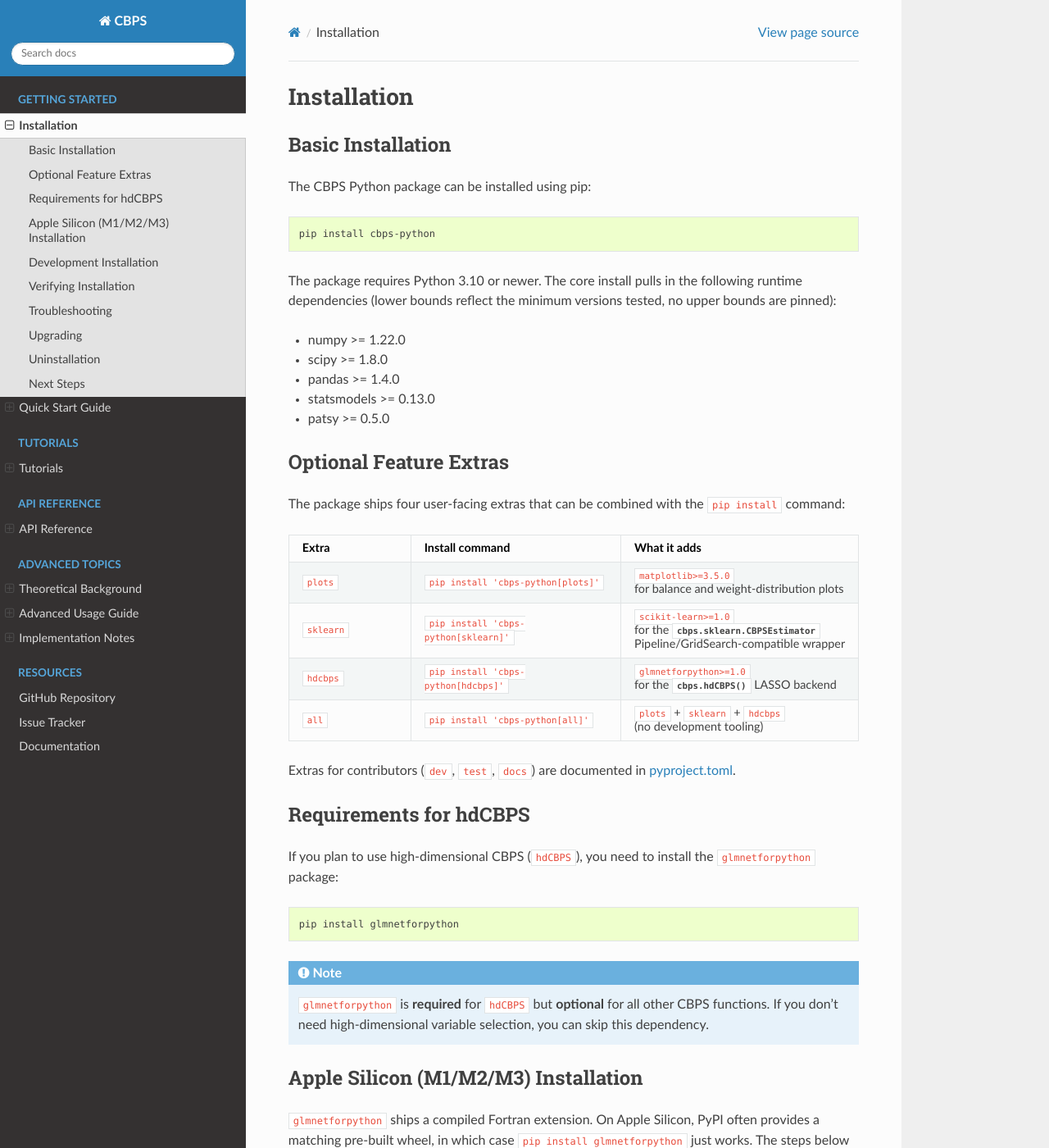
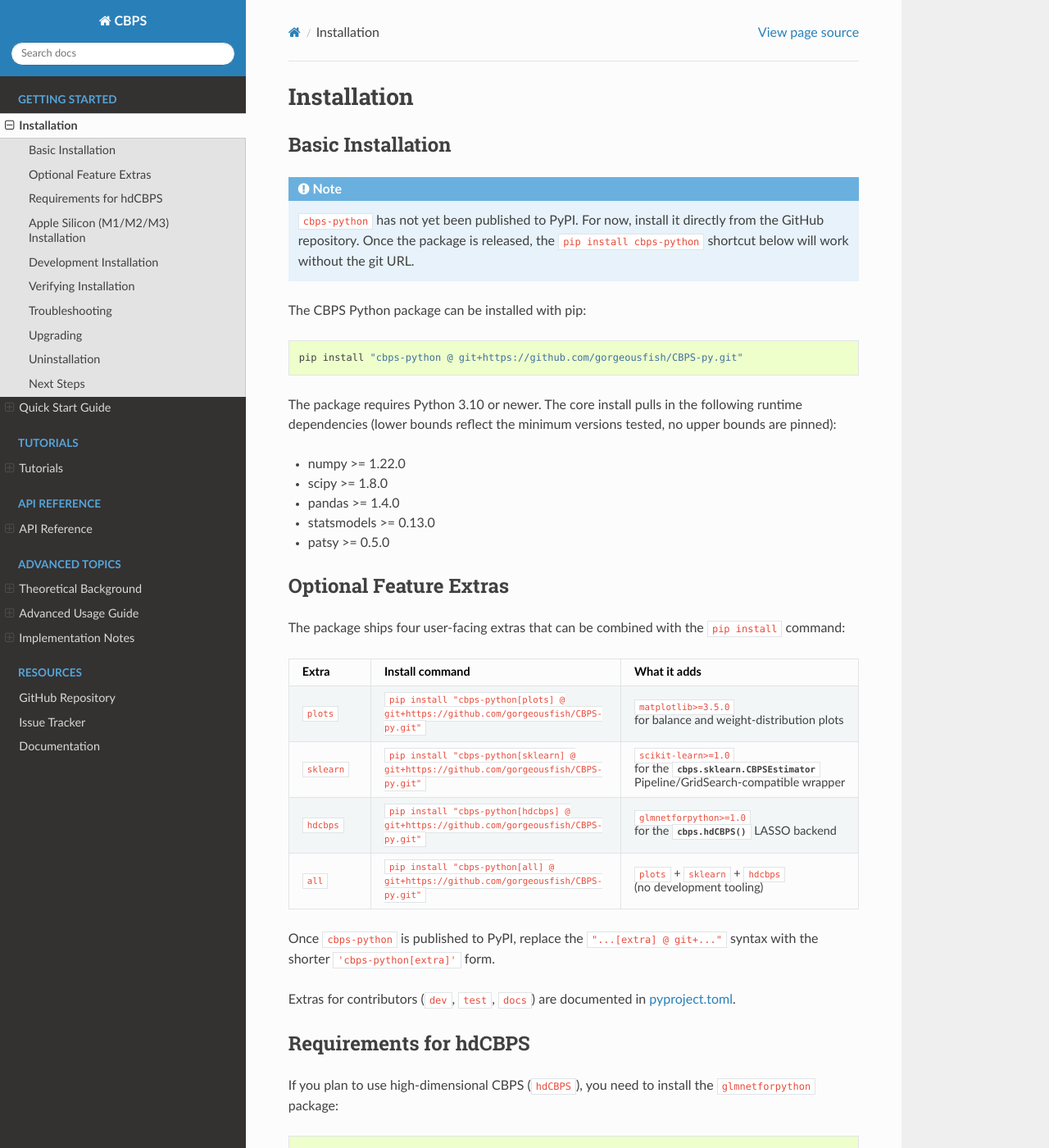
Before and after one commit to gorgeousfish/CBPS-py, a Sphinx documentation site: the page built from docs/installation.rst, in a window 1280 px wide and 1400 px high. Shown: the whole window at 82% size. Built offline with Sphinx 7.4.7 and the Read the Docs theme 3.1.0, drawn with Linux system fonts in a browser that asks for light colours; some of the changed text lies outside the part shown.

Commit message:
docs: replace 'pip install cbps-python' with git-based install (not yet on PyPI)
The package has not been published to PyPI yet, so 'pip install
cbps-python' would fail. Rewrite the install commands in README.md,
docs/installation.rst, docs/index.rst and docs/api/diagnostics.rst to
use the PEP 508 git URL form:

    pip install "cbps-python @ git+https://github.com/gorgeousfish/CBPS-py.git"

Extras keep the same form, e.g.

    pip install "cbps-python[hdcbps] @ git+https://github.com/gorgeousfish/CBPS-py.git"

Each affected page now notes that 'pip install cbps-python' will become
the default once the package is released on PyPI. The pip uninstall
command is left unchanged because the distribution name (cbps-python)
does not depend on how the package was installed.

```diff
--- a/docs/api/diagnostics.rst
+++ b/docs/api/diagnostics.rst
@@ -33,8 +33,10 @@
 ------------------------------
 
 The plotting helpers are only imported when ``matplotlib`` is available.
-Install the ``plots`` extra with ``pip install 'cbps-python[plots]'`` to
-enable them.
+Install the ``plots`` extra — currently from GitHub while ``cbps-python``
+is not yet on PyPI — to enable them::
+
+   pip install "cbps-python[plots] @ git+https://github.com/gorgeousfish/CBPS-py.git"
 
 .. autofunction:: cbps.plot_cbps
 
--- a/docs/index.rst
+++ b/docs/index.rst
@@ -29,11 +29,12 @@
 Quick Start
 -----------
 
-Install from PyPI:
+Install directly from the GitHub repository (``cbps-python`` is not yet
+on PyPI):
 
 .. code-block:: bash
 
-   pip install cbps-python
+   pip install "cbps-python @ git+https://github.com/gorgeousfish/CBPS-py.git"
 
 A minimal example on the LaLonde NSW sample:
 
--- a/docs/installation.rst
+++ b/docs/installation.rst
@@ -4,11 +4,18 @@
 Basic Installation
 ------------------
 
-The CBPS Python package can be installed using pip:
+.. note::
+
+   ``cbps-python`` has not yet been published to PyPI. For now, install
+   it directly from the GitHub repository. Once the package is released,
+   the ``pip install cbps-python`` shortcut below will work without the
+   git URL.
+
+The CBPS Python package can be installed with pip:
 
 .. code-block:: bash
 
-   pip install cbps-python
+   pip install "cbps-python @ git+https://github.com/gorgeousfish/CBPS-py.git"
 
 The package requires Python 3.10 or newer. The core install pulls in the
 following runtime dependencies (lower bounds reflect the minimum versions
@@ -34,19 +41,23 @@
      - Install command
      - What it adds
    * - ``plots``
-     - ``pip install 'cbps-python[plots]'``
+     - ``pip install "cbps-python[plots] @ git+https://github.com/gorgeousfish/CBPS-py.git"``
      - ``matplotlib>=3.5.0`` for balance and weight-distribution plots
    * - ``sklearn``
-     - ``pip install 'cbps-python[sklearn]'``
+     - ``pip install "cbps-python[sklearn] @ git+https://github.com/gorgeousfish/CBPS-py.git"``
      - ``scikit-learn>=1.0`` for the
        :class:`cbps.sklearn.CBPSEstimator` Pipeline/GridSearch-compatible
        wrapper
    * - ``hdcbps``
-     - ``pip install 'cbps-python[hdcbps]'``
+     - ``pip install "cbps-python[hdcbps] @ git+https://github.com/gorgeousfish/CBPS-py.git"``
      - ``glmnetforpython>=1.0`` for the :func:`cbps.hdCBPS` LASSO backend
    * - ``all``
-     - ``pip install 'cbps-python[all]'``
+     - ``pip install "cbps-python[all] @ git+https://github.com/gorgeousfish/CBPS-py.git"``
      - ``plots`` + ``sklearn`` + ``hdcbps`` (no development tooling)
+
+Once ``cbps-python`` is published to PyPI, replace the
+``"...[extra] @ git+..."`` syntax with the shorter ``'cbps-python[extra]'``
+form.
 
 Extras for contributors (``dev``, ``test``, ``docs``) are documented in
 `pyproject.toml`_.
@@ -194,16 +205,20 @@
 .. code-block:: bash
 
    pip uninstall cbps  # Remove wrong package
-   pip install cbps-python  # Install correct package
+   pip install "cbps-python @ git+https://github.com/gorgeousfish/CBPS-py.git"  # Install correct package
 
 Upgrading
 ---------
 
-To upgrade to the latest version:
+To upgrade to the latest version on GitHub:
 
 .. code-block:: bash
 
-   pip install --upgrade cbps-python
+   pip install --upgrade --force-reinstall \
+       "cbps-python @ git+https://github.com/gorgeousfish/CBPS-py.git"
+
+After ``cbps-python`` is published to PyPI, the shorter form
+``pip install --upgrade cbps-python`` will take over.
 
 Uninstallation
 --------------
```
Also changed, not shown: CHANGELOG.md (+6 -0 lines), README.md (+10 -6 lines).
